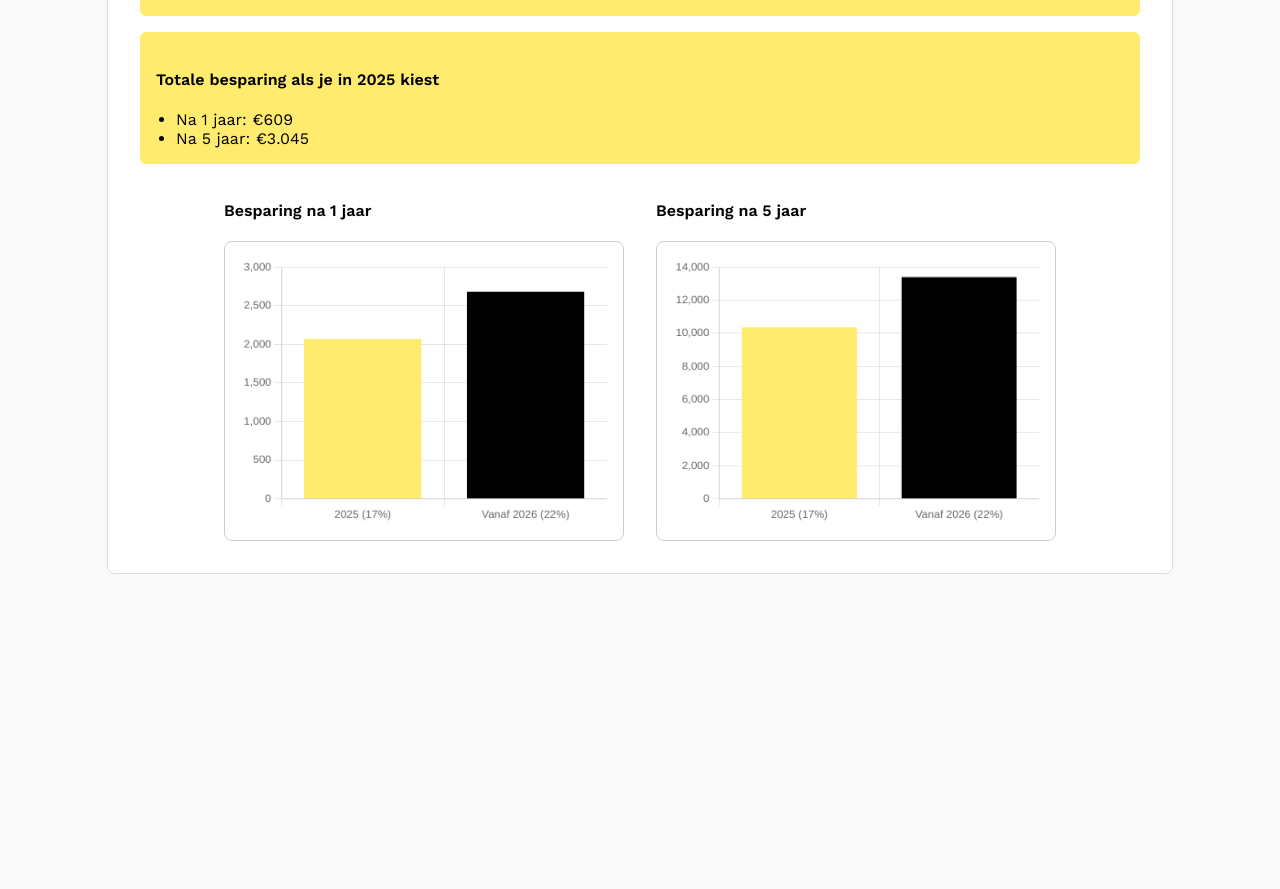
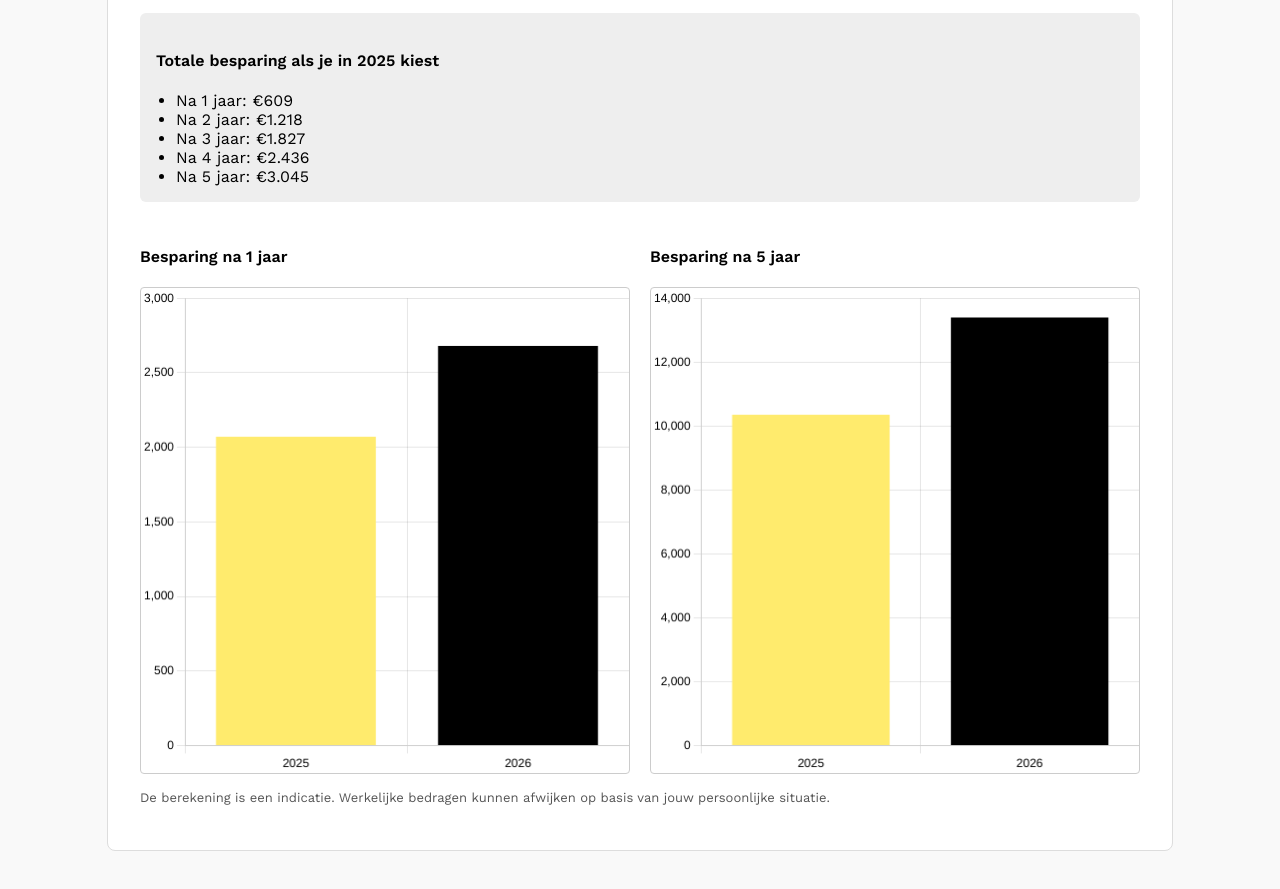
Before and after one commit to Pieter475/bijtelling.github.io, a plain HTML site: page index.html in a window 1280 px wide. Shown: the part 465-1354 px from the top of the page. Before the commit the page ends 1079 px from the top, so only its background shows below. Drawn offline with nearby package versions, Linux system fonts and the light colour scheme.

Commit message:
Update index.html

```diff
--- a/index.html
+++ b/index.html
@@ -25,11 +25,18 @@
       color: #000;
     }
 
-    .highlight, .savings {
+    .highlight {
       background: #FFEB6D;
       padding: 16px;
       border-radius: 6px;
       margin-bottom: 16px;
+    }
+
+    .savings {
+      background: #eeeeee;
+      padding: 16px;
+      border-radius: 6px;
+      margin-bottom: 24px;
     }
 
     label {
@@ -38,18 +45,21 @@
       margin-bottom: 8px;
     }
 
-    .charts {
-      display: flex;
-      flex-wrap: wrap;
-      gap: 32px;
-      justify-content: center;
-    }
-
     canvas {
       background: #fff;
       border: 1px solid #ccc;
-      border-radius: 8px;
-      padding: 16px;
+      border-radius: 4px;
+    }
+
+    .charts {
+      display: flex;
+      gap: 20px;
+      flex-wrap: wrap;
+      justify-content: space-between;
+    }
+
+    .chart-wrapper {
+      flex: 1 1 48%;
     }
   </style>
 </head>
@@ -57,38 +67,49 @@
   <div class="container">
     <h2>Besparen met 17% bijtelling</h2>
     <p>
-      In 2025 betaal je 17% bijtelling over de eerste €30.000 van de cataloguswaarde van een elektrische auto. Alles daarboven wordt belast met 22%.
-      Vanaf 2026 geldt 22% bijtelling over het volledige bedrag. Hieronder zie je het verschil in kosten tussen beide jaren.
+      In 2025 geldt 17% bijtelling tot €30.000. Daarboven betaal je 22%. Vanaf 2026 geldt over het volledige bedrag 22%.
+      Deze tool laat zien hoeveel je per jaar en in totaal bespaart als je in 2025 nog kiest voor elektrisch.
     </p>
 
+    <!-- Catalogusprijs -->
     <label for="prijs">Kies een catalogusprijs:</label>
-    <input type="range" id="prijs" min="20000" max="60000" value="30000" step="1" oninput="updateBijtelling()" style="width: 100%; margin-bottom: 8px;">
+    <input type="range" id="prijs" min="20000" max="60000" value="30000" step="1000" oninput="updateBijtelling()" style="width: 100%; margin-bottom: 8px;">
     <p>Catalogusprijs: <strong>€<span id="prijsValue">30.000</span></strong></p>
 
+    <!-- Netto bijtelling -->
     <div class="highlight">
       <h4>Netto bijtelling per maand</h4>
       <p>🟡 <strong>2025 (17%):</strong> €<span id="bijtelling2025">---</span></p>
       <p>⚫ <strong>Vanaf 2026 (22%):</strong> €<span id="bijtelling2026">---</span></p>
     </div>
 
+    <!-- Totale besparing -->
     <div class="savings">
       <h4>Totale besparing als je in 2025 kiest</h4>
       <ul style="padding-left: 20px; margin: 0;">
         <li>Na 1 jaar: €<span id="bespaar1">---</span></li>
+        <li>Na 2 jaar: €<span id="bespaar2">---</span></li>
+        <li>Na 3 jaar: €<span id="bespaar3">---</span></li>
+        <li>Na 4 jaar: €<span id="bespaar4">---</span></li>
         <li>Na 5 jaar: €<span id="bespaar5">---</span></li>
       </ul>
     </div>
 
+    <!-- Twee grafieken naast elkaar -->
     <div class="charts">
-      <div>
+      <div class="chart-wrapper">
         <h4>Besparing na 1 jaar</h4>
-        <canvas id="chart1jaar" width="400" height="300"></canvas>
+        <canvas id="chart1jaar" height="300"></canvas>
       </div>
-      <div>
+      <div class="chart-wrapper">
         <h4>Besparing na 5 jaar</h4>
-        <canvas id="chart5jaar" width="400" height="300"></canvas>
+        <canvas id="chart5jaar" height="300"></canvas>
       </div>
     </div>
+
+    <p style="font-size: 13px; color: #555; margin-top: 16px;">
+      De berekening is een indicatie. Werkelijke bedragen kunnen afwijken op basis van jouw persoonlijke situatie.
+    </p>
   </div>
 
   <script>
@@ -108,67 +129,67 @@
 
       const maand2025 = totaal2025 / 12;
       const maand2026 = totaal2026 / 12;
-
-      const besparing1jaar = (maand2026 - maand2025) * 12;
-      const besparing5jaar = (maand2026 - maand2025) * 60;
+      const besparingPerMaand = maand2026 - maand2025;
 
       document.getElementById("prijsValue").innerText = formatEuro(prijs);
       document.getElementById("bijtelling2025").innerText = Math.round(maand2025);
       document.getElementById("bijtelling2026").innerText = Math.round(maand2026);
-      document.getElementById("bespaar1").innerText = formatEuro(Math.round(besparing1jaar));
-      document.getElementById("bespaar5").innerText = formatEuro(Math.round(besparing5jaar));
 
-      chart1jaar.data.datasets[0].data = [Math.round(maand2025 * 12), Math.round(maand2026 * 12)];
-      chart1jaar.update();
+      for (let i = 1; i <= 5; i++) {
+        const besparing = besparingPerMaand * 12 * i;
+        document.getElementById("bespaar" + i).innerText = formatEuro(Math.round(besparing));
+      }
 
-      chart5jaar.data.datasets[0].data = [Math.round(maand2025 * 60), Math.round(maand2026 * 60)];
-      chart5jaar.update();
+      if (window.chart1 && window.chart5) {
+        window.chart1.data.datasets[0].data = [Math.round(maand2025 * 12), Math.round(maand2026 * 12)];
+        window.chart5.data.datasets[0].data = [Math.round(maand2025 * 60), Math.round(maand2026 * 60)];
+        window.chart1.update();
+        window.chart5.update();
+      }
     }
-
-    let chart1jaar, chart5jaar;
 
     document.addEventListener("DOMContentLoaded", function () {
       const ctx1 = document.getElementById('chart1jaar').getContext('2d');
       const ctx5 = document.getElementById('chart5jaar').getContext('2d');
 
-      chart1jaar = new Chart(ctx1, {
+      window.chart1 = new Chart(ctx1, {
         type: 'bar',
         data: {
-          labels: ['2025 (17%)', 'Vanaf 2026 (22%)'],
+          labels: ['2025', '2026'],
           datasets: [{
-            label: 'Jaarlijkse bijtelling',
+            label: 'Bijtelling per jaar',
             backgroundColor: ['#FFEB6D', '#000'],
             data: [0, 0]
           }]
         },
         options: {
-          responsive: false,
           plugins: {
-            legend: { display: false },
+            legend: { display: false }
           },
           scales: {
-            y: { beginAtZero: true }
+            x: { ticks: { color: '#000' }},
+            y: { beginAtZero: true, ticks: { color: '#000' }}
           }
         }
       });
 
-      chart5jaar = new Chart(ctx5, {
+      window.chart5 = new Chart(ctx5, {
         type: 'bar',
         data: {
-          labels: ['2025 (17%)', 'Vanaf 2026 (22%)'],
+          labels: ['2025', '2026'],
           datasets: [{
-            label: 'Totale bijtelling over 5 jaar',
+            label: 'Bijtelling over 5 jaar',
             backgroundColor: ['#FFEB6D', '#000'],
             data: [0, 0]
           }]
         },
         options: {
-          responsive: false,
           plugins: {
-            legend: { display: false },
+            legend: { display: false }
           },
           scales: {
-            y: { beginAtZero: true }
+            x: { ticks: { color: '#000' }},
+            y: { beginAtZero: true, ticks: { color: '#000' }}
           }
         }
       });
```
